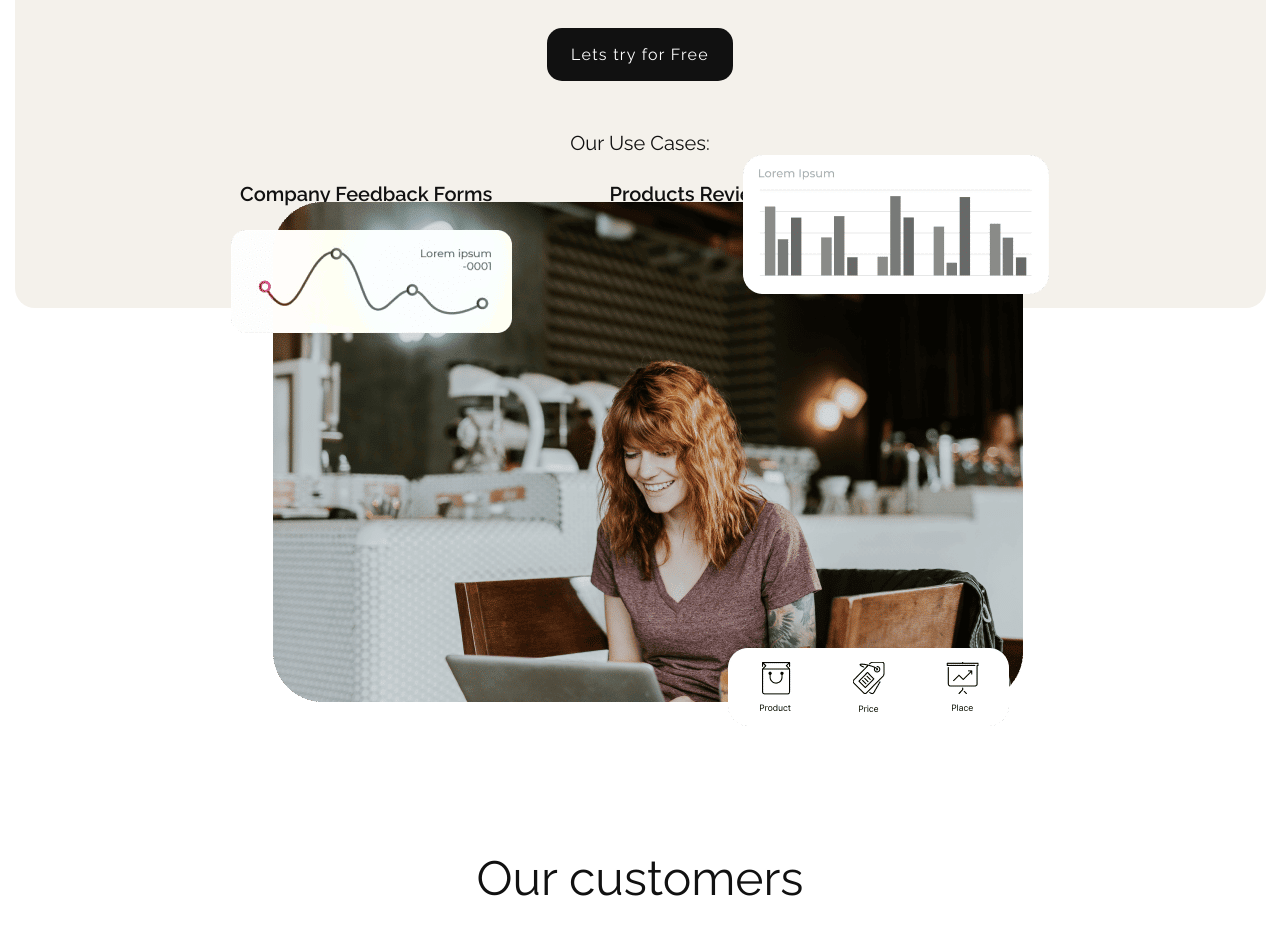
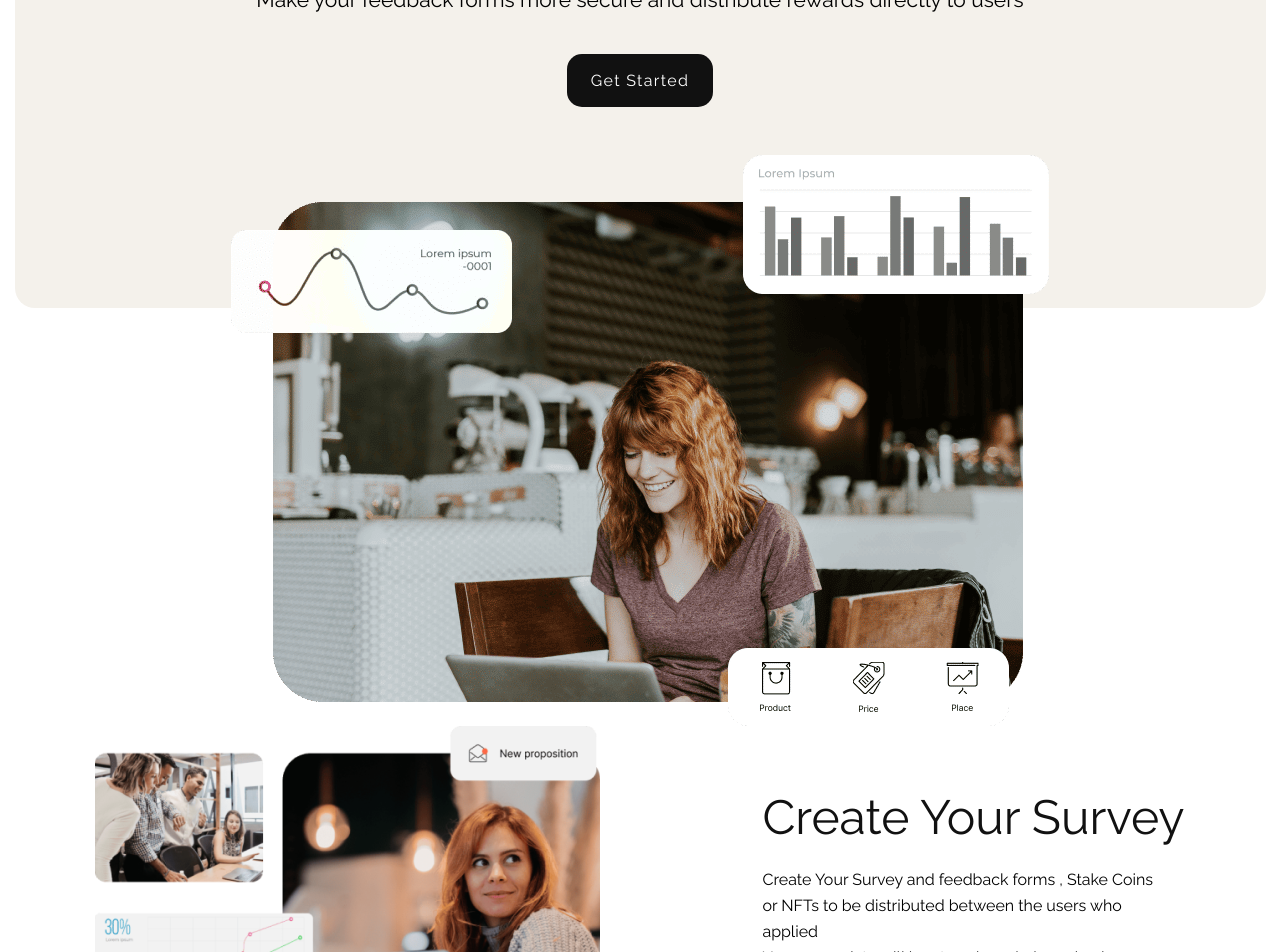
Before and after one commit to TheBrandwick/MetaReview_, a Next.js app: page / in a window 1280 px wide. Shown: the part 420-1372 px from the top of the page. Built offline with nearby package versions, Linux system fonts and the light colour scheme.

Commit message:
Added app

```diff
--- a/Components/Footer/index.jsx
+++ b/Components/Footer/index.jsx
@@ -7,7 +7,7 @@ export default function Footer() {
         <div className="footer-wrapper">
         <div className="footer-item footer-item-1">
         <div className="heading">
-        <img src="/footer.svg" alt="" />
+        {/* <img src="/assets/Navbar/Ellipse 1.png" alt="" /> */}
         </div>
         <div className="body">
 
--- a/Components/HomePage/index.js
+++ b/Components/HomePage/index.js
@@ -9,14 +9,14 @@ const HomePage = () => {
                 <div className="hompage-wrapper">
                     <div className="title">First On-Chain Survey Platform that rewards user</div>
                     <div className="desc">Make your feedback forms more secure and distribute rewards directly to users</div>
-                    <div className="button">Lets try for Free</div>
+                <a href='https://app.metareview.vercel.app/' target="_blank"><div className="button">Get Started</div></a>
 
                     <div className="our-use-cases-wrapper">
-                        <div className="title">Our Use Cases:</div>
+                        <div className="title"></div>
                         <div className="cases-list">
-                            <div className="">Company Feedback Forms</div>
+                            {/* <div className="">Company Feedback Forms</div>
                             <div className="">Products Reviews</div>
-                            <div className="">Freelance work</div>
+                            <div className="">Freelance work</div> */}
                         </div>
                     </div>
 
--- a/pages/index.js
+++ b/pages/index.js
@@ -11,12 +11,12 @@ export default function Home() {
   return (
     <div className="home" >
       <HomePage />
-      <OurCustomers />
+      {/* <OurCustomers /> */}
       <InfoSection />
       <Section4 />
-      <Faq />
-      <CtaSection />
-      <Footer/>
+      {/* <Faq /> */}
+      {/* <CtaSection />
+      <Footer/> */}
     </div>
   )
 }
```
Also changed, not shown: 2 other files (tests, documents, lock files or other folders).
